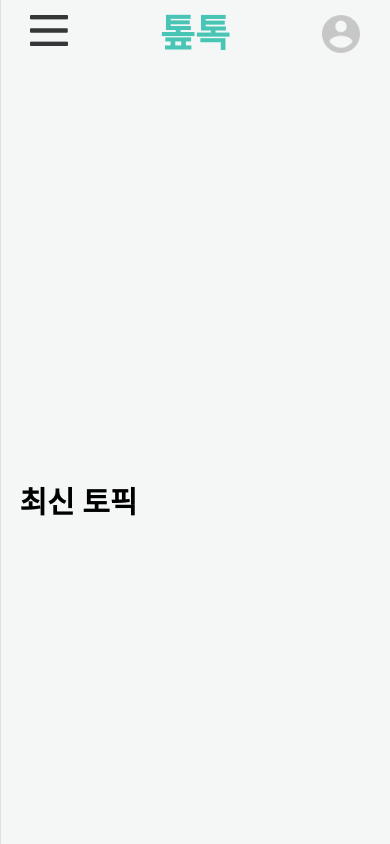
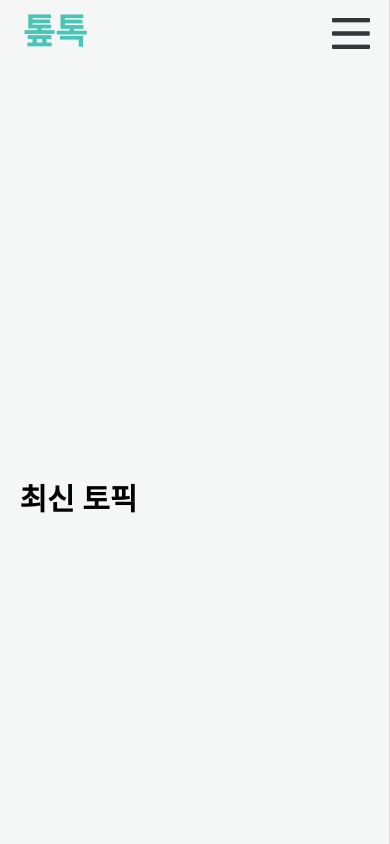
Before and after one commit to DJ-Yang/yes-or-no, a Django app: template templates/topic/list.html in a window 390 px wide. Run offline with Django 3.2, Linux system fonts and the light colour scheme; the template is opened without the code that fills it, so the values that code supplies are empty; some libraries are stand-ins or nearby versions.

Commit message:
change navbar

```diff
--- a/templates/base.html
+++ b/templates/base.html
@@ -33,9 +33,9 @@ integrity="sha256-BbhdlvQf/xTY9gja0Dq3HiwQF8LaCRTXxZKRutelT44=" crossorigin="ano
         <div class="menu-btn">
           <img id="open" onclick="menuSwitch(this)" src="{% static 'img/menu.png' %}">
         </div>
-        <div class="user-icon">
+        <!-- <div class="user-icon">
           <img src="{% static 'img/user_icon.png' %}">
-        </div>
+        </div>         -->
         <div class="header-title">
           <a href="{% url 'topic:list' %}">톺톡</a>
 
--- a/topic/static/css/base.css
+++ b/topic/static/css/base.css
@@ -33,8 +33,9 @@ a:focus {
 }
 
 .menu-btn {
-    float: left;
+    float: right;
     cursor: pointer;
+    margin-top: 3px;
 }
 .user-icon {
     float: right;
@@ -63,11 +64,11 @@ a:focus {
     height: 100vh;
     position: fixed;
     top: 0;
-    left: -300px;
+    right: -300px;
     background-color: #F4F7F6;
     z-index: 10001;
-    transition: left ease-in .2s;
-    border-right: 1px solid #e0e0e0;
+    transition: right ease-in .2s;
+    border-left: 1px solid #e0e0e0;
 }
 
 .side-menu-header {
@@ -75,9 +76,9 @@ a:focus {
 }
 
 .menu-close {
-    float: right;
+    float: left;
     padding-top: 20px;
-    padding-right: 10px;
+    padding-left: 10px;
     cursor: pointer;
 }
 
@@ -102,3 +103,14 @@ footer {
     background-color: #ffffff;
     height: 200px;
 }
+
+
+@media all and (max-width:480px) {
+    .header-contents {
+        padding: 15px 20px 15px 5px;
+    }
+    .header-title {
+        margin: 0;
+        font-size: 35px;
+    }
+}
--- a/topic/static/js/base.js
+++ b/topic/static/js/base.js
@@ -1,11 +1,8 @@
 function menuSwitch(e) {
-   console.log(e.id);
-
    if (e.id == 'close') {
-      $('.side-menu').css('left',-300);
+      $('.side-menu').css('right','-300px');
    } else if (e.id == 'open') {
-      $('.side-menu').css('left','0');
-      $('.')
+      $('.side-menu').css('right','0');
    }
 }
 
```
